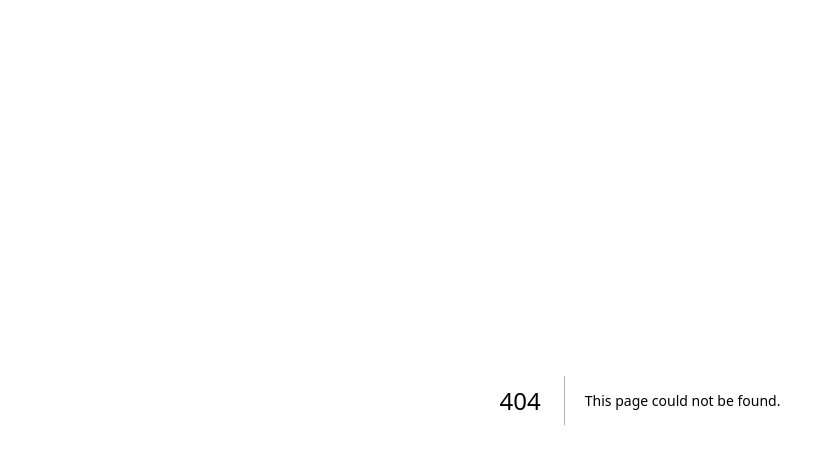
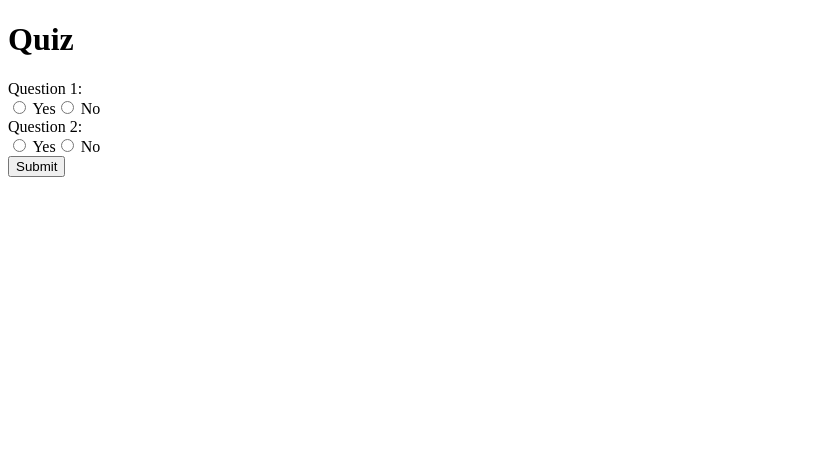
Before and after one commit to mathpvx/Ki_Blossom, a Next.js app in the folder frontend/: page /quiz in a window 1280 px wide. Before the commit this address had no page. Shown: the top 464 px of the page, without its empty margins (0-835 px from the left). Built offline with nearby package versions, Linux system fonts and the light colour scheme.

Commit message:
quiz page

```diff
--- /dev/null
+++ b/frontend/src/pages/quiz.js
@@ -0,0 +1,44 @@
+import { useState } from 'react';
+import axios from 'axios';
+
+export default function Quiz() {
+  const [answers, setAnswers] = useState({ q1: '', q2: '' });
+
+  const handleChange = (e) => {
+    setAnswers({
+      ...answers,
+      [e.target.name]: e.target.value,
+    });
+  };
+
+  const handleSubmit = async (e) => {
+    e.preventDefault();
+    try {
+      await axios.post('/api/quiz/submit', { answers });
+      alert('Quiz submitted!');
+    } catch (error) {
+      console.error('Error submitting quiz', error);
+    }
+  };
+
+  return (
+    <div className="container">
+      <h1>Quiz</h1>
+      <form onSubmit={handleSubmit}>
+        <label>
+          Question 1: <br />
+          <input type="radio" name="q1" value="yes" onChange={handleChange} /> Yes
+          <input type="radio" name="q1" value="no" onChange={handleChange} /> No
+        </label>
+        <br />
+        <label>
+          Question 2: <br />
+          <input type="radio" name="q2" value="yes" onChange={handleChange} /> Yes
+          <input type="radio" name="q2" value="no" onChange={handleChange} /> No
+        </label>
+        <br />
+        <button type="submit">Submit</button>
+      </form>
+    </div>
+  );
+}
```
